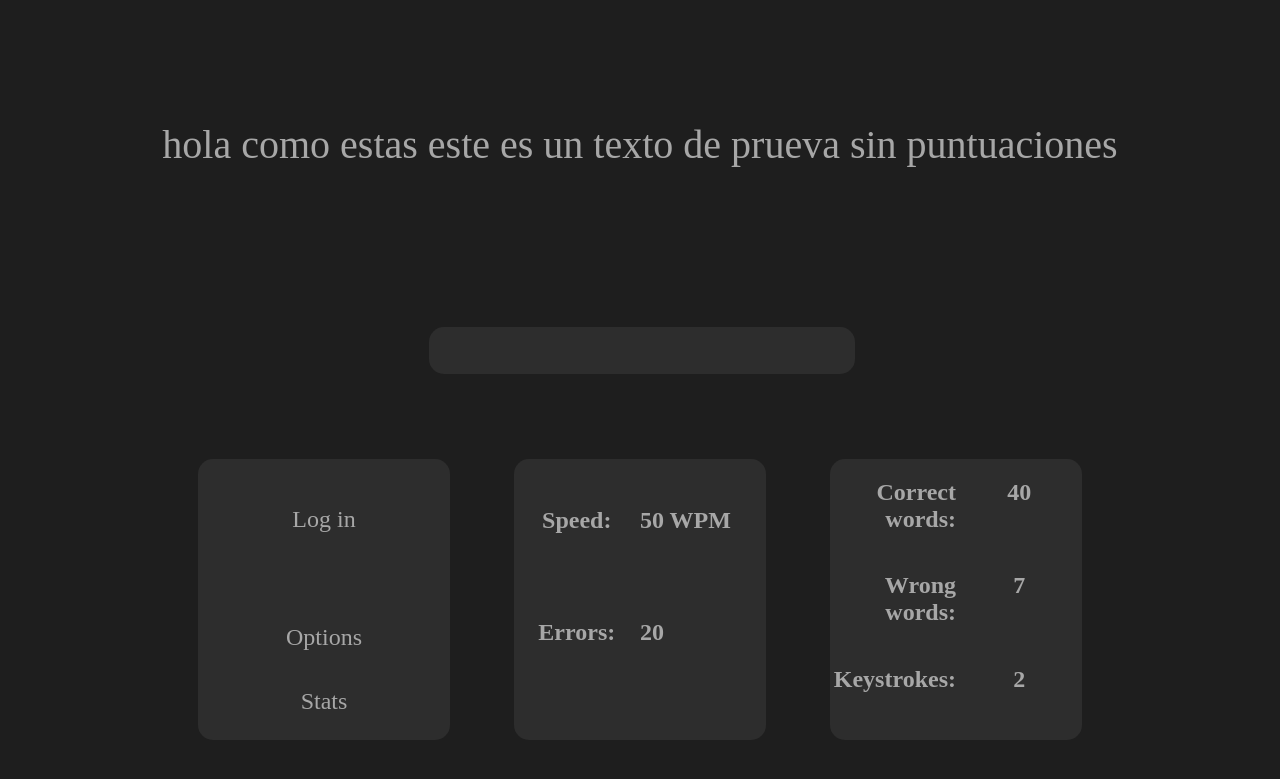
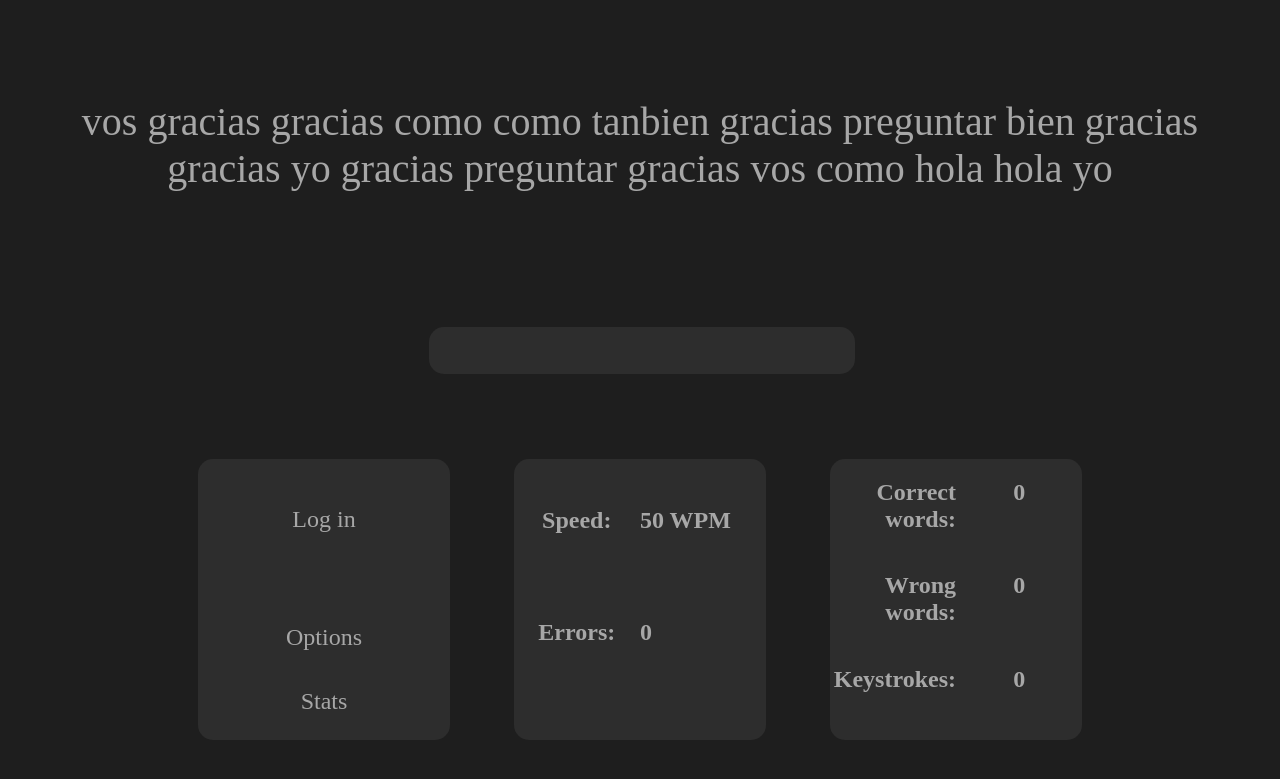
Before and after one commit to augusto539/web-de-tipeacion, a Flask app: page / in a window 1280 px wide. Shown: the top 779 px of the page. Run offline with Flask 2, Linux system fonts and the light colour scheme; some libraries are stand-ins or nearby versions.

Commit message:
Add files via upload

```diff
--- a/index.py
+++ b/index.py
@@ -1,14 +1,18 @@
 from flask import Flask
 from flask import render_template
+from flask import request
 
 from form import Imput
 
 app = Flask(__name__)
 
-@app.route('/')
+@app.route('/', methods = ['GET','POST'])
 def index():
 
-    text_imput = Imput()
+    text_imput = Imput(request.form)
+
+    if request.method == 'POST':
+        print (text_imput.imput.data)
 
     texto = "hola como estas este es un texto de prueva sin puntuaciones"
 
--- /dev/null
+++ b/static/Js/script.js
@@ -0,0 +1,114 @@
+
+let palabras = ['hola', 'como', 'estas', 'yo','bien','y', 'vos','bien','tanbien','gracias','por','preguntar'];
+
+let Keystrokes = 0;
+let Correct_words = 0;
+let Wrong_words = 0;
+
+let palabras_2 = "";
+let palabras_3 = "";
+let cantidad_de_palabras = 0;
+let index;
+
+let string_palabras = "";
+let x_dividida = "";
+
+let numero_errores_palabla = 0;
+
+function escrivir_palabras(){
+
+    string_palabras = "";
+
+    for (let i = 0; i < 20; i++) {
+
+        let Numero_1 = Math.round(Math.random() * (palabras.length - 0) + 0);
+
+
+        string_palabras += (palabras[Numero_1] + ' ');
+    }
+
+    palabras_2 = string_palabras.split(' ');
+
+    for (let I = 0; I < 10; I++) {
+        document.getElementById(`${I}`).innerHTML = palabras_2[I];
+        document.getElementById(`${I + 10}`).innerHTML = palabras_2[I + 10];
+    }
+
+    console.log(palabras_2)
+}
+
+function input(){
+
+    let x = document.getElementById("myInput").value;
+
+    Keystrokes += 1;
+
+    if (x.includes(' ')){
+
+        errores(x);
+
+        cantidad_de_palabras += 1;
+
+        if (cantidad_de_palabras == 20){
+            escrivir_palabras()
+        }
+        if (cantidad_de_palabras > 20){
+            cantidad_de_palabras = 1;
+        }
+
+        console.log(cantidad_de_palabras);
+
+        x = " ";
+        document.getElementById("myInput").value = "";
+    }
+
+    document.getElementById("Correct_words_number").innerHTML = Correct_words;
+    document.getElementById("Wrong_words_number").innerHTML = Wrong_words;
+    document.getElementById("Keystrokes_numbers").innerHTML = Keystrokes;
+    }
+
+function errores(x){
+
+
+    if (string_palabras.includes(x)){
+        Correct_words += 1;
+
+        console.log(string_palabras);
+    }
+    else{
+        Wrong_words += 1;
+    }
+
+    if (Wrong_words != 0){
+        if (Wrong_words == 1){
+
+            palabra_3 = palabras_2[Correct_words];
+
+            comparar_listas(palabra_3,x);
+
+        }
+        else{
+            index = (Wrong_words + Correct_words) - 1;
+
+            palabra_3 = palabras_2[index];
+
+            comparar_listas(palabra_3,x);
+        }
+    }
+}
+
+function comparar_listas(lista_1,lista_2){
+    for (let i = 0; i < lista_1.length; i++) {
+        if (lista_1[i-1] != lista_2[i-1]){
+
+            console.log(lista_1);
+            console.log(lista_1[i-1]);
+
+            console.log(lista_2);
+            console.log(lista_2[i-1]);
+
+            numero_errores_palabla += 1;
+        }
+    }
+    document.getElementById("errors_number").innerHTML = numero_errores_palabla;
+}
--- a/static/css/style.css
+++ b/static/css/style.css
@@ -37,6 +37,15 @@ body div{
 
     color: #A7A7A7;
     font-size: 250%;
+
+    display: grid;
+    grid-template-rows: repeat(2, 1fr);
+}
+.Example_Text .Example_Text_1{
+    grid-row: 1;
+}
+.Example_Text .Example_Text_2{
+    grid-row: 2;
 }
 
 .content > .Input_Text{
@@ -48,12 +57,12 @@ body div{
     grid-template-rows: repeat(3, 1fr);
 }
 
-.Input_Text form{
+
+.Input_Text input{
+
     grid-row: 2;
     grid-column: 2;
-}
 
-.Input_Text form ._form{
     height: 100%;
     width: 100%;
 
--- a/templates/index.html
+++ b/templates/index.html
@@ -3,7 +3,10 @@
     <head>
         <meta charset="UTF-8">
         <meta name="viewport" content="width=device-width, initial-scale=1.0">
+
         <link rel="stylesheet" href="{{ url_for('static', filename='css/style.css') }}">
+
+        <script src="{{ url_for('static', filename='js/script.js') }}"></script>
 
         <title>Web de tipeacion</title>
 
@@ -14,12 +17,36 @@
         <div>
             <div class="content">
                 <div class="Example_Text">
-                    {{ texto }}
+                    <div class="Example_Text_1" id="Example_Text_1">
+                        <span class="s1" id="0">hola</span>
+                        <span id="1"></span>
+                        <span id="2"></span>
+                        <span id="3"></span>
+                        <span id="4"></span>
+                        <span id="5"></span>
+                        <span id="6"></span>
+                        <span id="7"></span>
+                        <span id="8"></span>
+                        <span id="9"></span>
+                    </div>
+                    <div class="Example_Text_2" id="Example_Text_2">
+                        <span id="10"></span>
+                        <span id="11"></span>
+                        <span id="12"></span>
+                        <span id="13"></span>
+                        <span id="14"></span>
+                        <span id="15"></span>
+                        <span id="16"></span>
+                        <span id="17"></span>
+                        <span id="18"></span>
+                        <span id="19"></span>
+                    </div>
                 </div>
+
+                <script> escrivir_palabras() </script>
+
                 <div class="Input_Text">
-                    <form>
-                        {{ render_field(form.imput, class='_form') }}
-                    </form>
+                    <input type="text1" name="text_1" id="myInput" autocomplete="off" oninput="input()">
                 </div>
                 <div>
                     <div class="Stats">
@@ -33,17 +60,17 @@
                             <h2 class="speed_number"> {{ Speed }} </h2>
 
                             <h2 class="errors"> Errors: </h2>
-                            <h2 class="errors_number"> {{ Errors }} </h2>
+                            <h2 class="errors_number" id="errors_number">0</h2>
                         </div>
                         <div class="Customable_Stats_2">
                             <h2 class="Correct_words"> Correct words: </h2>
-                            <h2 class="Correct_words_number"> {{ Correct_words }} </h2>
+                            <h2 class="Correct_words_number" id="Correct_words_number">0</h2>
 
                             <h2 class="Wrong_words"> Wrong words: </h2>
-                            <h2 class="Wrong_words_number"> {{ Wrong_words }} </h2>
+                            <h2 class="Wrong_words_number" id="Wrong_words_number">0</h2>
 
                             <h2 class="Keystrokes"> Keystrokes: </h2>
-                            <h2 class="Keystrokes_numbers"> {{ Keystrokes }} </h2>
+                            <h2 class="Keystrokes_numbers" id="Keystrokes_numbers">0</h2>
                         </div>
                     </div>
                 </div>
```
